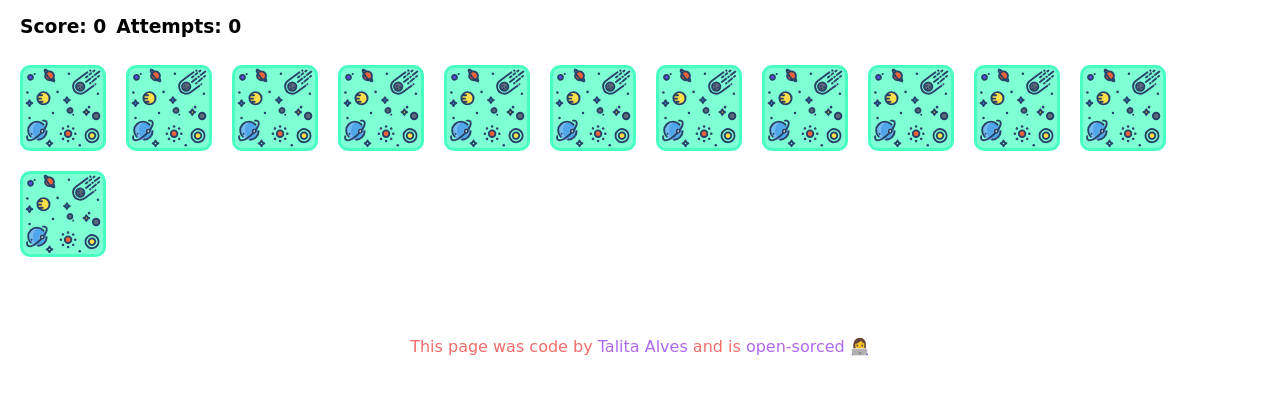
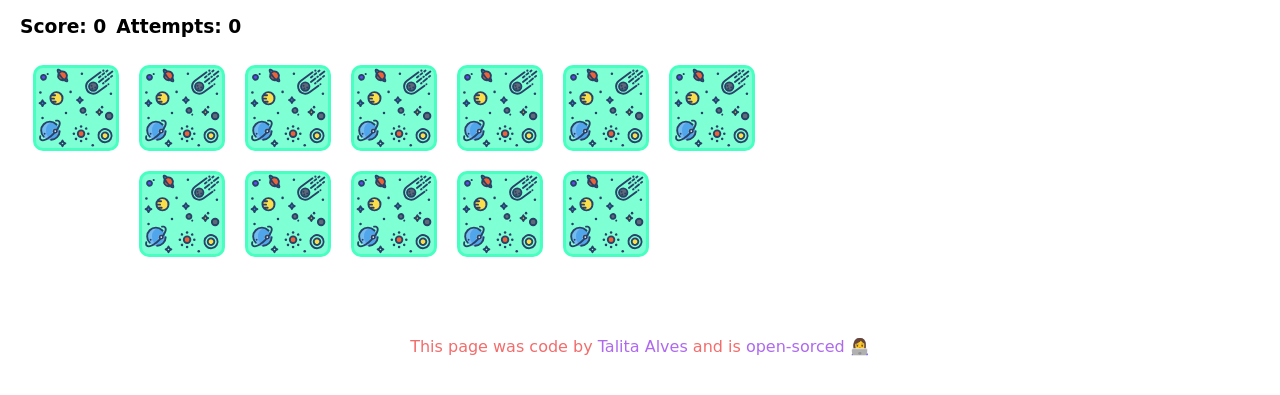
Before and after one commit to TalitAlves/MemoryGame, a plain HTML site: page index.html in a window 1280 px wide. Shown: the part 145-540 px from the top of the page. Drawn offline with Linux system fonts and the light colour scheme; a web font is replaced by a local one.

Commit message:
ajust grid

```diff
--- a/style.css
+++ b/style.css
@@ -45,6 +45,8 @@ h3{
 .b-grid {
     display: flex;
     flex-wrap: wrap;
+    width: 60vw;
+    justify-content: center;
 }
 
 .opacity{
```
